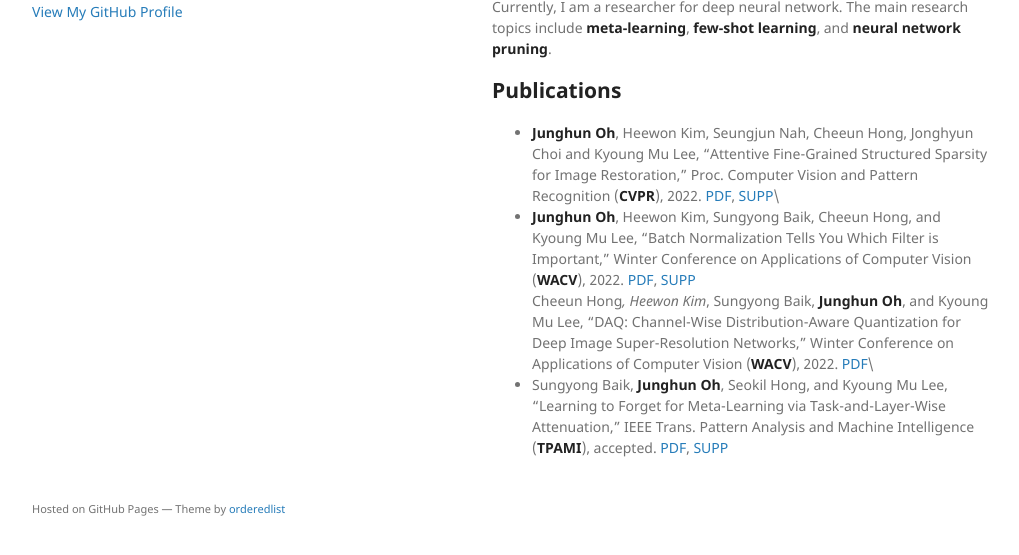
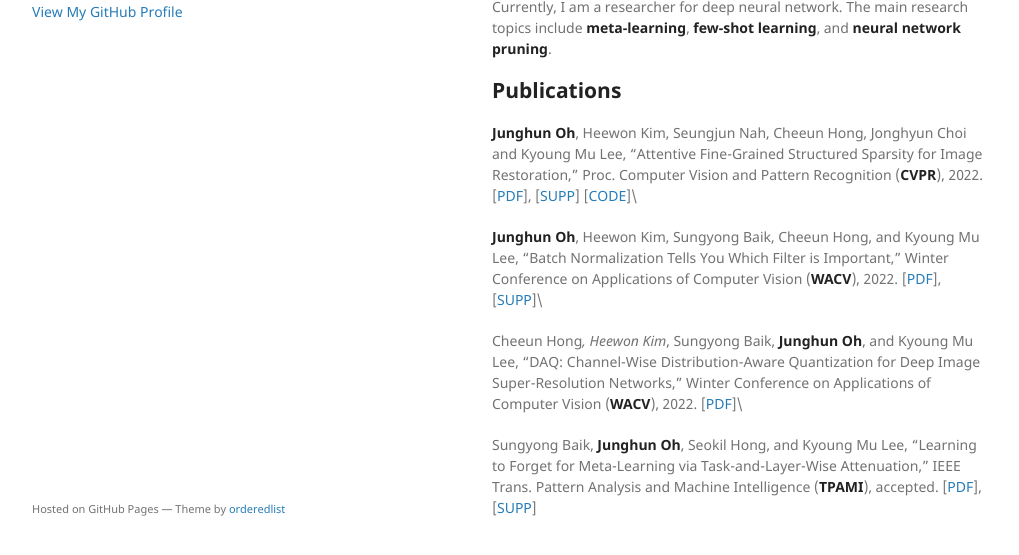
Before and after one commit to JungHunOh/junghunoh.github.io, a Jekyll site: the page built from index.md, in a window 1280 px wide and 923 px high, cut to the strip 335-890 px from the top of the window. Shown: the whole strip, without its empty margins (128-1147 px from the left). Built offline with Jekyll 4.4.1, drawn with Linux system fonts in a browser that asks for light colours; the repository's description, which GitHub fills in, is left out.

Commit message:
Initial Commit

```diff
--- a/index.md
+++ b/index.md
@@ -19,7 +19,10 @@ Currently, I am a researcher for deep neural network.
 The main research topics include **meta-learning**, **few-shot learning**, and **neural network pruning**.
 
 ## **Publications**
-* **Junghun Oh**, Heewon Kim, Seungjun Nah, Cheeun Hong, Jonghyun Choi and Kyoung Mu Lee, "Attentive Fine-Grained Structured Sparsity for Image Restoration," Proc. Computer Vision and Pattern Recognition (**CVPR**), 2022. [PDF](https://openaccess.thecvf.com/content/CVPR2022/papers/Oh_Attentive_Fine-Grained_Structured_Sparsity_for_Image_Restoration_CVPR_2022_paper.pdf), [SUPP](https://openaccess.thecvf.com/content/CVPR2022/supplemental/Oh_Attentive_Fine-Grained_Structured_CVPR_2022_supplemental.pdf)\
-* **Junghun Oh**, Heewon Kim, Sungyong Baik, Cheeun Hong, and Kyoung Mu Lee, "Batch Normalization Tells You Which Filter is Important," Winter Conference on Applications of Computer Vision (**WACV**), 2022. [PDF](https://openaccess.thecvf.com/content/WACV2022/papers/Oh_Batch_Normalization_Tells_You_Which_Filter_Is_Important_WACV_2022_paper.pdf), [SUPP](https://openaccess.thecvf.com/content/WACV2022/supplemental/Oh_Batch_Normalization_Tells_WACV_2022_supplemental.pdf)\
-Cheeun Hong*, Heewon Kim*, Sungyong Baik, **Junghun Oh**, and Kyoung Mu Lee, "DAQ: Channel-Wise Distribution-Aware Quantization for Deep Image Super-Resolution Networks," Winter Conference on Applications of Computer Vision (**WACV**), 2022. [PDF]()\
-* Sungyong Baik, **Junghun Oh**, Seokil Hong, and Kyoung Mu Lee, "Learning to Forget for Meta-Learning via Task-and-Layer-Wise Attenuation," IEEE Trans. Pattern Analysis and Machine Intelligence (**TPAMI**), accepted. [PDF](https://cv.snu.ac.kr/sungyong_baik/L2F_TPAMI_Final.pdf), [SUPP](https://cv.snu.ac.kr/sungyong_baik/L2F_TPAMI_Final_Supplementary.pdf)
+**Junghun Oh**, Heewon Kim, Seungjun Nah, Cheeun Hong, Jonghyun Choi and Kyoung Mu Lee, "Attentive Fine-Grained Structured Sparsity for Image Restoration," Proc. Computer Vision and Pattern Recognition (**CVPR**), 2022. [[PDF](https://openaccess.thecvf.com/content/CVPR2022/papers/Oh_Attentive_Fine-Grained_Structured_Sparsity_for_Image_Restoration_CVPR_2022_paper.pdf)], [[SUPP](https://openaccess.thecvf.com/content/CVPR2022/supplemental/Oh_Attentive_Fine-Grained_Structured_CVPR_2022_supplemental.pdf)] [[CODE](https://github.com/JungHunOh/SLS_CVPR2022)]\
+
+**Junghun Oh**, Heewon Kim, Sungyong Baik, Cheeun Hong, and Kyoung Mu Lee, "Batch Normalization Tells You Which Filter is Important," Winter Conference on Applications of Computer Vision (**WACV**), 2022. [[PDF](https://openaccess.thecvf.com/content/WACV2022/papers/Oh_Batch_Normalization_Tells_You_Which_Filter_Is_Important_WACV_2022_paper.pdf)], [[SUPP](https://openaccess.thecvf.com/content/WACV2022/supplemental/Oh_Batch_Normalization_Tells_WACV_2022_supplemental.pdf)]\
+
+Cheeun Hong*, Heewon Kim*, Sungyong Baik, **Junghun Oh**, and Kyoung Mu Lee, "DAQ: Channel-Wise Distribution-Aware Quantization for Deep Image Super-Resolution Networks," Winter Conference on Applications of Computer Vision (**WACV**), 2022. [[PDF](https://openaccess.thecvf.com/content/WACV2022/papers/Hong_DAQ_Channel-Wise_Distribution-Aware_Quantization_for_Deep_Image_Super-Resolution_Networks_WACV_2022_paper.pdf)]\
+
+Sungyong Baik, **Junghun Oh**, Seokil Hong, and Kyoung Mu Lee, "Learning to Forget for Meta-Learning via Task-and-Layer-Wise Attenuation," IEEE Trans. Pattern Analysis and Machine Intelligence (**TPAMI**), accepted. [[PDF](https://cv.snu.ac.kr/sungyong_baik/L2F_TPAMI_Final.pdf)], [[SUPP](https://cv.snu.ac.kr/sungyong_baik/L2F_TPAMI_Final_Supplementary.pdf)]
```
